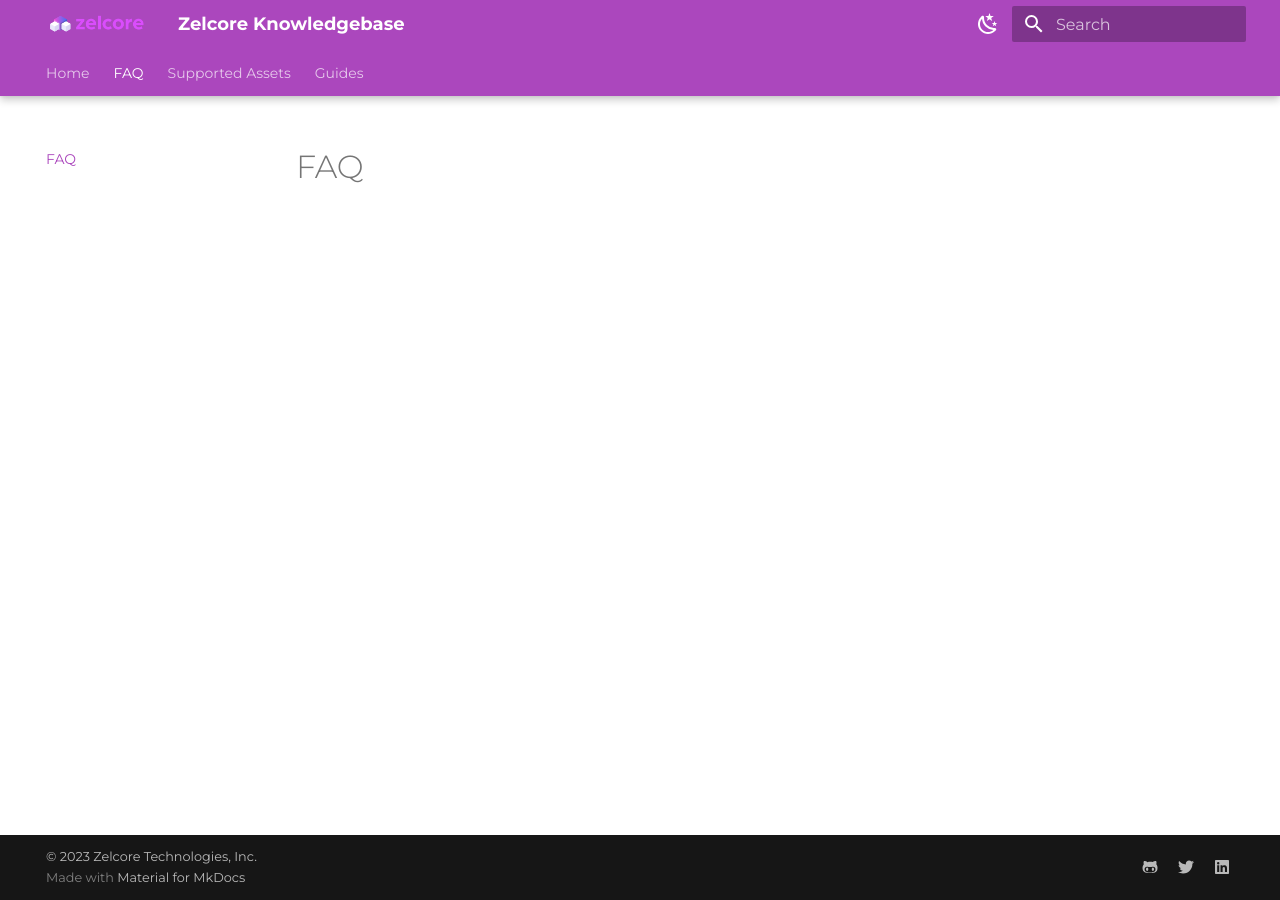
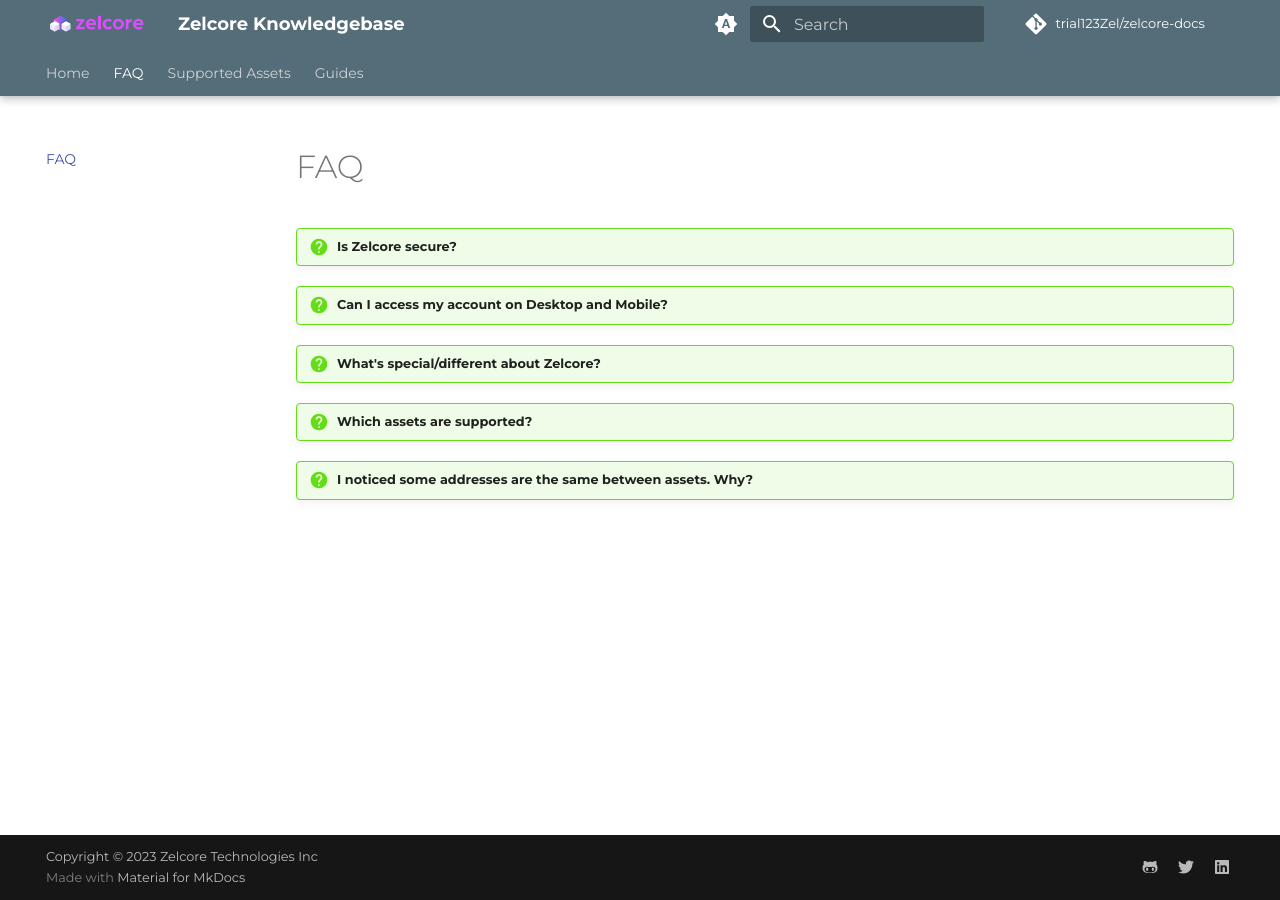
Before and after one commit to ZelCore-io/zelcore-docs, an MkDocs documentation site: the page built from docs/FAQ.md, in a window 1280 px wide. Built offline with MkDocs 1.6.1 and Material for MkDocs 9.7.7, drawn with Linux system fonts in a browser that asks for light colours; some web fonts are replaced; comment, search, counter and statistics services are not loaded.

Commit message:
init nav

```diff
--- a/docs/FAQ.md
+++ b/docs/FAQ.md
@@ -1 +1,13 @@
 # FAQ
+
+!!! question "Is Zelcore secure?"
+
+
+
+!!! question "Can I access my account on Desktop and Mobile?"
+
+!!! question "What's special/different about Zelcore?"
+
+!!! question "Which assets are supported?"
+
+!!! question "I noticed some addresses are the same between assets. Why?"
--- a/mkdocs.yml
+++ b/mkdocs.yml
@@ -1,4 +1,16 @@
 site_name: Zelcore Knowledgebase
+site_url: https://docs.zelcore.io
+site_author: Zelcore Technologies Inc.
+site_description: >-
+  Multi-asset cryptocurrency wallet for Windows, MacOS, Linux, iOS & Android.
+  Store BTC, ETH, LTC, BSC/BNB & 60+ other mainnet & token chains
+
+# Github repository
+repo_name: trial123Zel/zelcore-docs
+repo_url: https://github.com/trial123Zel/zelcore-docs
+
+# Copywrite information for footer
+copyright: Copyright &copy; 2023 <a href="https://zelcore.io"  target="_blank" rel="noopener">Zelcore Technologies Inc</a>
 theme:
   name: material
   font:
@@ -21,14 +33,20 @@
     - content.tabs.link
   language: en
   palette:
+      # palette toggle for automatic mode via OS
+    - media: "(prefers-color-scheme)"
+      toggle:
+        icon: material/brightness-auto
+        name: Switch to light mode
+
       # palette toggle for light mode, reads user's OS default
     - media: "(prefers-color-scheme: light)"
       scheme: default
       toggle:
         icon: material/weather-night
         name: Switch to dark mode
-      primary: purple
-      accent: deep purple
+      primary: blue grey
+      accent: black
 
       # palette toggle for dark mode, reads user's OS default
     - media: "(prefers-color-scheme: dark)"
@@ -36,16 +54,19 @@
       toggle:
         icon: material/weather-sunny
         name: Switch to light mode
-      primary: purple
-      accent: deep purple
+      primary: blue grey
+      accent: black
 
 nav:
   - Home: index.md
   - FAQ: FAQ.md
   - Supported Assets: supported_assets.md
   - Guides:
-    - guides/hw_wallets.md
-    - guides/create_account.md
+    - 'Hardware Wallets': guides/hw_wallets.md
+    - 'Create an account': guides/create_account.md
+    - 'Set up extra security': guides/security_setup.md
+    - 'Trade Crypto': guides/quickswap.md
+    - 'Buy Crypto': guides/fiat_on.md
 
 plugins:
   - search:
@@ -83,18 +104,15 @@
 #  - pymdownx.highlight:
 #      anchor_linenums: true
 #  - pymdownx.inlinehilite
-#  - pymdownx.snippets
-#  - admonition
+  - pymdownx.snippets
+  - admonition
 #  - pymdownx.arithmatex:
 #      generic: true
-#  - footnotes
-#  - pymdownx.details
-#  - pymdownx.superfences
-#  - pymdownx.mark
+  - footnotes
+  - pymdownx.details
+  - pymdownx.superfences
+  - pymdownx.mark
   - attr_list
   - pymdownx.emoji:
       emoji_index: !!python/name:materialx.emoji.twemoji
       emoji_generator: !!python/name:materialx.emoji.to_svg
-
-copyright: |
-  &copy; 2023 <a href="https://github.com/ZelCore-io/"  target="_blank" rel="noopener">Zelcore Technologies, Inc.</a>
```
Also changed, not shown: docs/index.md (+1 -1 lines), docs/assets/guides/hw_wallet/hw_wallet_import1.png (renamed from docs/assets/guides/hw_wallet/hw_wallt_import1.png), docs/guides/fiat_on.md (added), docs/guides/quickswap.md (added), docs/guides/security_setup.md (added).
